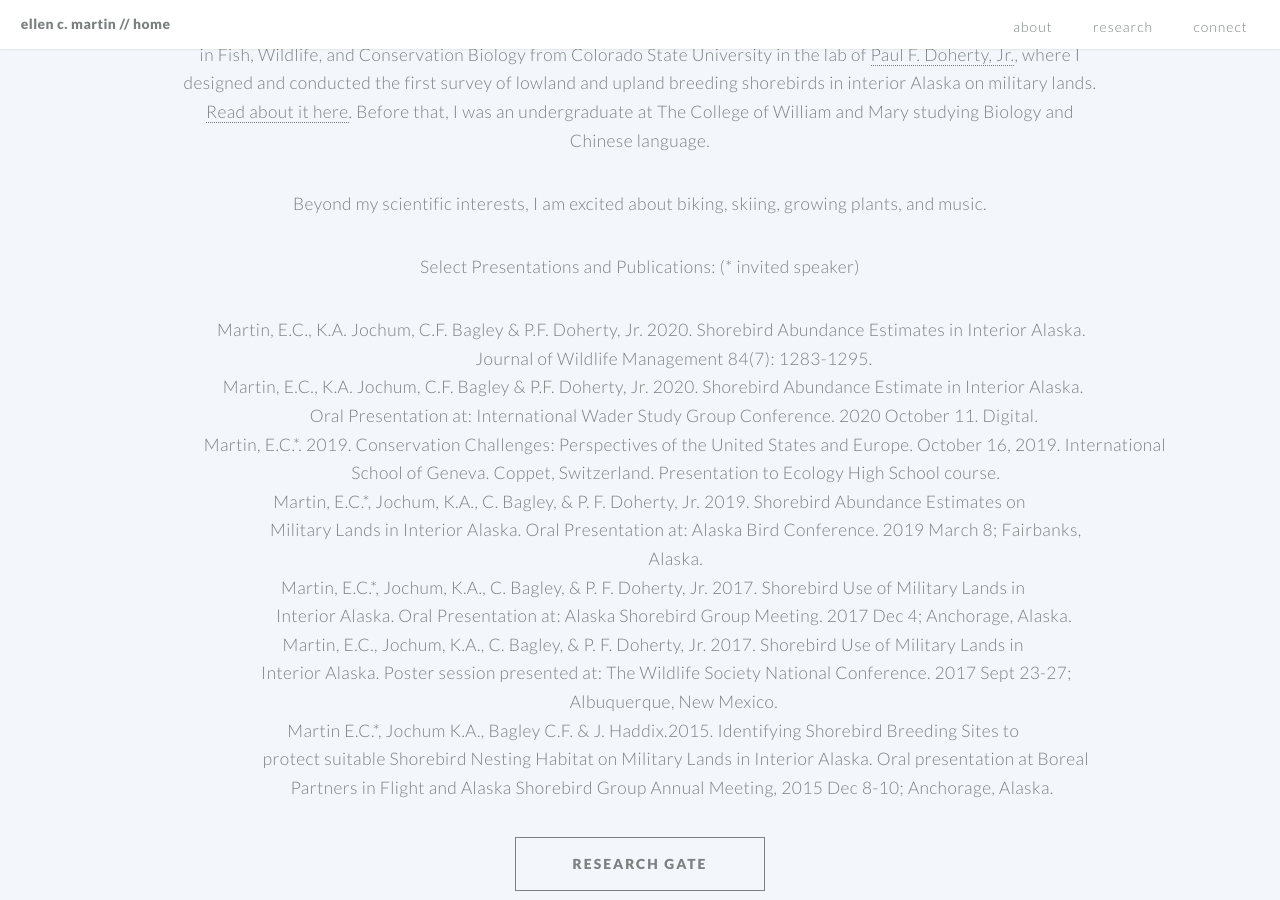
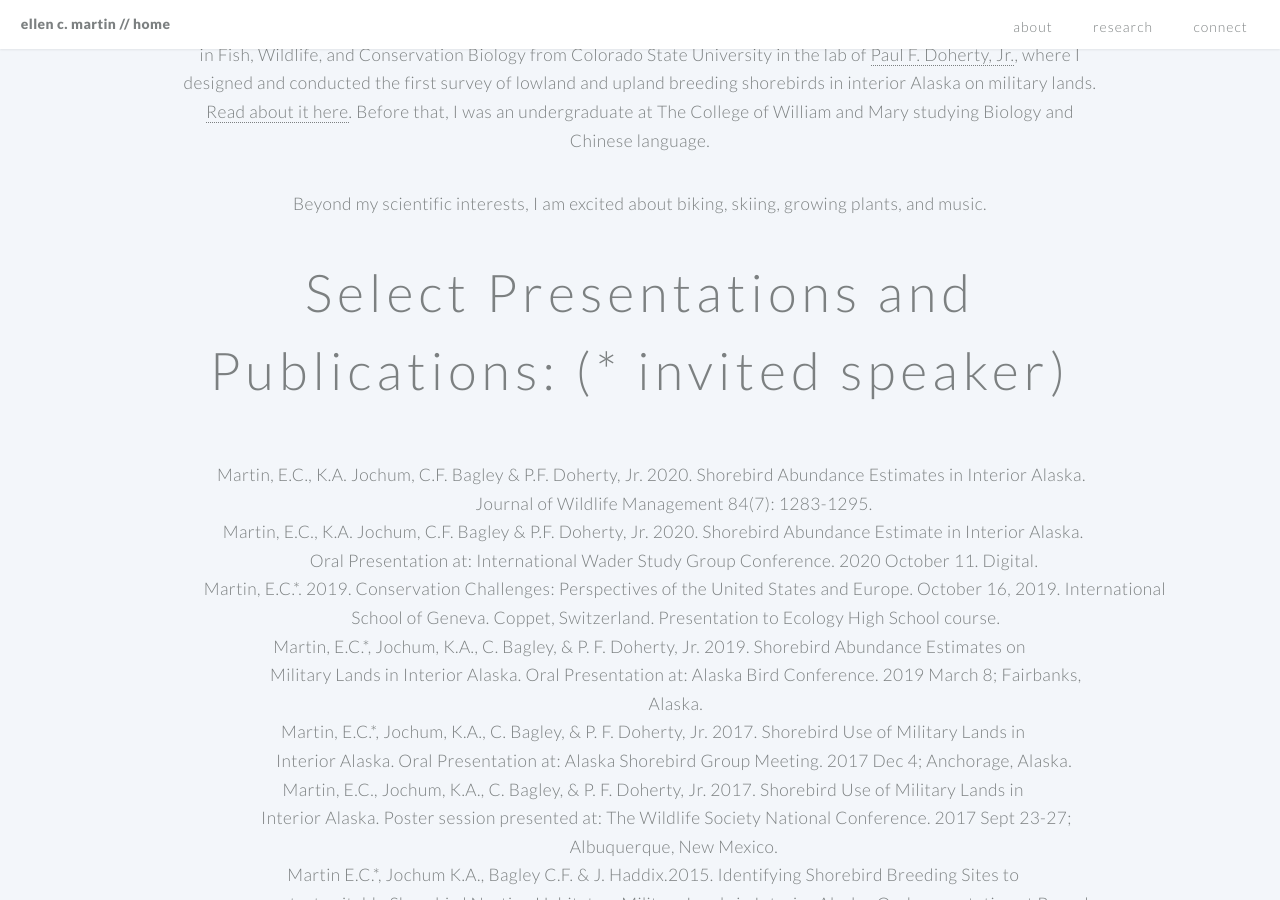
Before and after one commit to EllenCMartin/EllenCMartin.github.io, a Jekyll site: the page built from index.md, in a window 1280 px wide and 900 px high, scrolled down 1036 px. Built offline with Jekyll 4.4.1, drawn with Linux system fonts in a browser that asks for light colours.

```diff
--- a/index.md
+++ b/index.md
@@ -54,7 +54,7 @@ cta_button_label: contact # the label on the button
 
 Beyond my scientific interests, I am excited about biking, skiing, growing plants, and music.
 
-Select Presentations and Publications: (* invited speaker)
+<h2>Select Presentations and Publications: (* invited speaker)</h2>
 
            Martin, E.C., K.A. Jochum, C.F. Bagley & P.F. Doherty, Jr. 2020. Shorebird Abundance Estimates in Interior Alaska.
                       Journal of Wildlife Management 84(7): 1283-1295.
```
